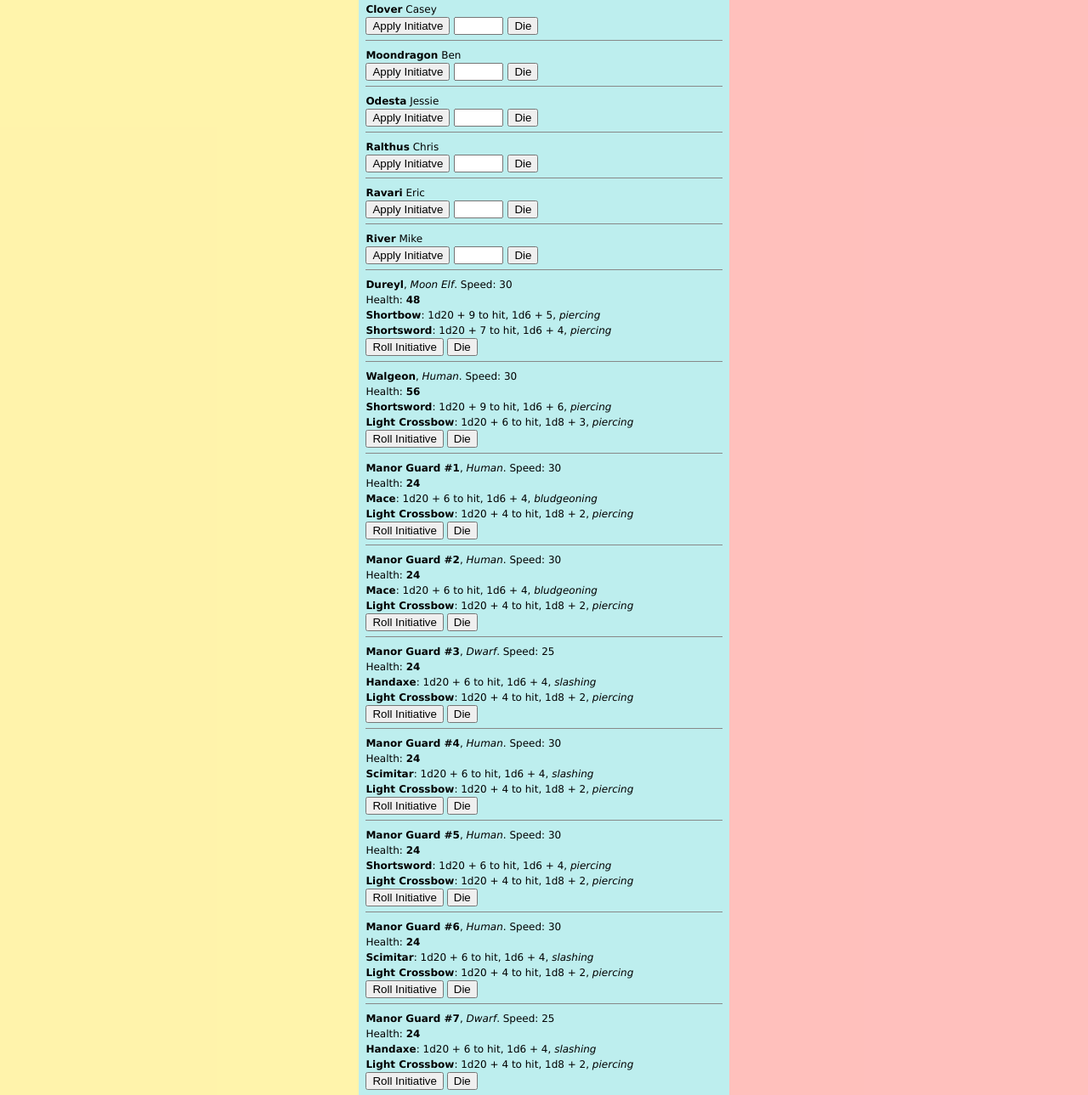
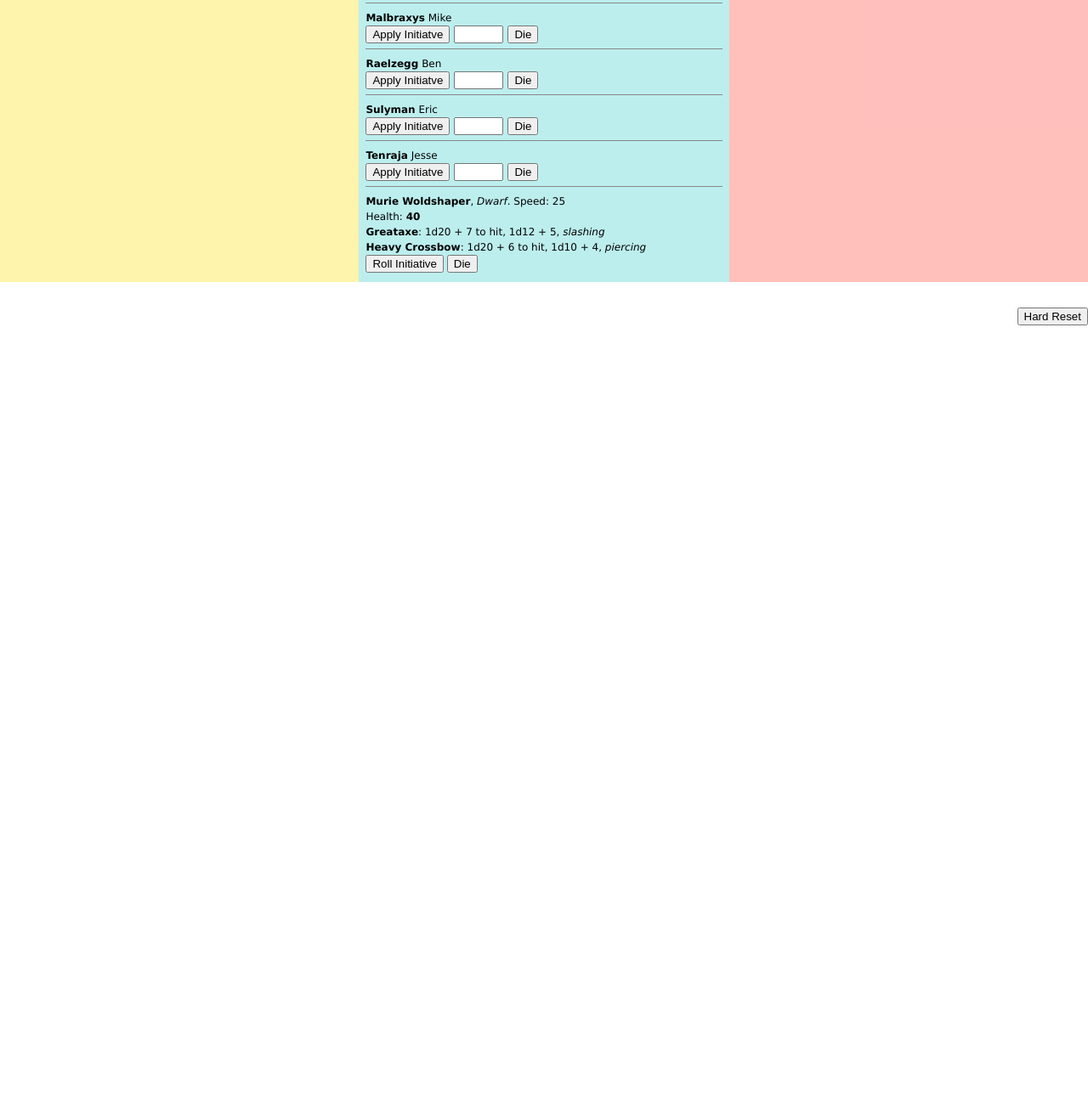
Before and after one commit to billwheeler/billwheeler.github.io, a website: page index.htm in a window 1280 px wide. Shown: the part 106-1395 px from the top of the page at 85% size. After the commit the page ends 800 px from the top, so only its background shows below. Drawn offline with Linux system fonts and the light colour scheme.

Commit message:
began updating things for the campaign

```diff
--- a/index.htm
+++ b/index.htm
@@ -7,11 +7,6 @@
     </head>
     <body>
         <div id="main-content">
-            <div class="top-link">
-                <a href="https://pre00.deviantart.net/4ccb/th/pre/i/2015/131/f/7/mimic_by_alejandro_mirabal-d8t0wmy.jpg" target="_blank">Cune</a>
-                &nbsp;
-                <a href="https://cdnb.artstation.com/p/assets/images/images/003/563/935/large/daehun-park-illust-cw-shield-01.jpg?1475053825" target="_blank">Construct</a>
-            </div>
             <table cellpadding="0" cellspacing="0" border="0">
                 <tr>
                     <td class="encounter">
--- a/json/state.json
+++ b/json/state.json
@@ -2,568 +2,57 @@
     "players": [
         {
             "id": 1,
-            "name": "Clover",
+            "name": "Fionula",
             "player": "Casey",
             "state": "alive"
         },
         {
             "id": 2,
-            "name": "Moondragon",
+            "name": "Malbraxys",
+            "player": "Mike",
+            "state": "alive"
+        },
+        {
+            "id": 3,
+            "name": "Raelzegg",
             "player": "Ben",
             "state": "alive"
         },
         {
-            "id": 3,
-            "name": "Odesta",
-            "player": "Jessie",
-            "state": "alive"
-        },
-        {
             "id": 4,
-            "name": "Ralthus",
-            "player": "Chris",
+            "name": "Sulyman",
+            "player": "Eric",
             "state": "alive"
         },
         {
             "id": 5,
-            "name": "Ravari",
-            "player": "Eric",
-            "state": "alive"
-        },
-        {
-            "id": 6,
-            "name": "River",
-            "player": "Mike",
+            "name": "Tenraja",
+            "player": "Jesse",
             "state": "alive"
         }
     ],
     "npcs": [
         {
             "id": 21,
-            "name": "Dureyl",
-            "race": "Moon Elf",
-            "armor": 16,
-            "health": 48,
-            "speed": 30,
-            "state": "alive",
-            "weapons": [
-                {
-                    "name": "Shortbow",
-                    "dice": "1d6",
-                    "hitMod": 9,
-                    "attackMod": 5,
-                    "damageType": "piercing"
-                },
-                {
-                    "name": "Shortsword",
-                    "dice": "1d6",
-                    "hitMod": 7,
-                    "attackMod": 4,
-                    "damageType": "piercing"
-                }
-            ]
-        },
-        {
-            "id": 22,
-            "name": "Walgeon",
-            "race": "Human",
+            "name": "Murie Woldshaper",
+            "race": "Dwarf",
             "armor": 15,
-            "health": 56,
-            "speed": 30,
-            "state": "alive",
-            "weapons": [
-                {
-                    "name": "Shortsword",
-                    "dice": "1d6",
-                    "hitMod": 9,
-                    "attackMod": 6,
-                    "damageType": "piercing"
-                },
-                {
-                    "name": "Light Crossbow",
-                    "dice": "1d8",
-                    "hitMod": 6,
-                    "attackMod": 3,
-                    "damageType": "piercing"
-                }
-            ]
-        },
-        {
-            "id": 7,
-            "name": "Manor Guard #1",
-            "race": "Human",
-            "armor": 12,
-            "health": 24,
-            "speed": 30,
-            "state": "alive",
-            "weapons": [
-                {
-                    "name": "Mace",
-                    "dice": "1d6",
-                    "hitMod": 6,
-                    "attackMod": 4,
-                    "damageType": "bludgeoning"
-                },
-                {
-                    "name": "Light Crossbow",
-                    "dice": "1d8",
-                    "hitMod": 4,
-                    "attackMod": 2,
-                    "damageType": "piercing"
-                }
-            ]
-        },
-        {
-            "id": 8,
-            "name": "Manor Guard #2",
-            "race": "Human",
-            "armor": 12,
-            "health": 24,
-            "speed": 30,
-            "state": "alive",
-            "weapons": [
-                {
-                    "name": "Mace",
-                    "dice": "1d6",
-                    "hitMod": 6,
-                    "attackMod": 4,
-                    "damageType": "bludgeoning"
-                },
-                {
-                    "name": "Light Crossbow",
-                    "dice": "1d8",
-                    "hitMod": 4,
-                    "attackMod": 2,
-                    "damageType": "piercing"
-                }
-            ]
-        },
-        {
-            "id": 9,
-            "name": "Manor Guard #3",
-            "race": "Dwarf",
-            "armor": 12,
-            "health": 24,
+            "health": 40,
             "speed": 25,
             "state": "alive",
             "weapons": [
                 {
-                    "name": "Handaxe",
-                    "dice": "1d6",
-                    "hitMod": 6,
-                    "attackMod": 4,
+                    "name": "Greataxe",
+                    "dice": "1d12",
+                    "hitMod": 7,
+                    "attackMod": 5,
                     "damageType": "slashing"
                 },
                 {
-                    "name": "Light Crossbow",
-                    "dice": "1d8",
-                    "hitMod": 4,
-                    "attackMod": 2,
-                    "damageType": "piercing"
-                }
-            ]
-        },
-        {
-            "id": 10,
-            "name": "Manor Guard #4",
-            "race": "Human",
-            "armor": 12,
-            "health": 24,
-            "speed": 30,
-            "state": "alive",
-            "weapons": [
-                {
-                    "name": "Scimitar",
-                    "dice": "1d6",
+                    "name": "Heavy Crossbow",
+                    "dice": "1d10",
                     "hitMod": 6,
                     "attackMod": 4,
-                    "damageType": "slashing"
-                },
-                {
-                    "name": "Light Crossbow",
-                    "dice": "1d8",
-                    "hitMod": 4,
-                    "attackMod": 2,
-                    "damageType": "piercing"
-                }
-            ]
-        },
-        {
-            "id": 11,
-            "name": "Manor Guard #5",
-            "race": "Human",
-            "armor": 12,
-            "health": 24,
-            "speed": 30,
-            "state": "alive",
-            "weapons": [
-                {
-                    "name": "Shortsword",
-                    "dice": "1d6",
-                    "hitMod": 6,
-                    "attackMod": 4,
-                    "damageType": "piercing"
-                },
-                {
-                    "name": "Light Crossbow",
-                    "dice": "1d8",
-                    "hitMod": 4,
-                    "attackMod": 2,
-                    "damageType": "piercing"
-                }
-            ]
-        },
-        {
-            "id": 12,
-            "name": "Manor Guard #6",
-            "race": "Human",
-            "armor": 12,
-            "health": 24,
-            "speed": 30,
-            "state": "alive",
-            "weapons": [
-                {
-                    "name": "Scimitar",
-                    "dice": "1d6",
-                    "hitMod": 6,
-                    "attackMod": 4,
-                    "damageType": "slashing"
-                },
-                {
-                    "name": "Light Crossbow",
-                    "dice": "1d8",
-                    "hitMod": 4,
-                    "attackMod": 2,
-                    "damageType": "piercing"
-                }
-            ]
-        },
-        {
-            "id": 13,
-            "name": "Manor Guard #7",
-            "race": "Dwarf",
-            "armor": 12,
-            "health": 24,
-            "speed": 25,
-            "state": "alive",
-            "weapons": [
-                {
-                    "name": "Handaxe",
-                    "dice": "1d6",
-                    "hitMod": 6,
-                    "attackMod": 4,
-                    "damageType": "slashing"
-                },
-                {
-                    "name": "Light Crossbow",
-                    "dice": "1d8",
-                    "hitMod": 4,
-                    "attackMod": 2,
-                    "damageType": "piercing"
-                }
-            ]
-        },
-        {
-            "id": 14,
-            "name": "Manor Guard #8",
-            "race": "Human",
-            "armor": 12,
-            "health": 24,
-            "speed": 30,
-            "state": "alive",
-            "weapons": [
-                {
-                    "name": "Scimitar",
-                    "dice": "1d6",
-                    "hitMod": 6,
-                    "attackMod": 4,
-                    "damageType": "slashing"
-                },
-                {
-                    "name": "Light Crossbow",
-                    "dice": "1d8",
-                    "hitMod": 4,
-                    "attackMod": 2,
-                    "damageType": "piercing"
-                }
-            ]
-        },
-        {
-            "id": 15,
-            "name": "Manor Guard #9",
-            "race": "Human",
-            "armor": 12,
-            "health": 24,
-            "speed": 30,
-            "state": "alive",
-            "weapons": [
-                {
-                    "name": "Mace",
-                    "dice": "1d6",
-                    "hitMod": 6,
-                    "attackMod": 4,
-                    "damageType": "bludgeoning"
-                },
-                {
-                    "name": "Light Crossbow",
-                    "dice": "1d8",
-                    "hitMod": 4,
-                    "attackMod": 2,
-                    "damageType": "piercing"
-                }
-            ]
-        },
-        {
-            "id": 16,
-            "name": "Manor Guard #10",
-            "race": "Human",
-            "armor": 12,
-            "health": 24,
-            "speed": 30,
-            "state": "alive",
-            "weapons": [
-                {
-                    "name": "Shortsword of Wounding",
-                    "dice": "1d6",
-                    "hitMod": 6,
-                    "attackMod": 4,
-                    "damageType": "piercing"
-                },
-                {
-                    "name": "Light Crossbow",
-                    "dice": "1d8",
-                    "hitMod": 4,
-                    "attackMod": 2,
-                    "damageType": "piercing"
-                }
-            ]
-        },
-        {
-            "id": 17,
-            "name": "Manor Guard #11",
-            "race": "Dwarf",
-            "armor": 12,
-            "health": 24,
-            "speed": 25,
-            "state": "alive",
-            "weapons": [
-                {
-                    "name": "Handaxe",
-                    "dice": "1d6",
-                    "hitMod": 6,
-                    "attackMod": 4,
-                    "damageType": "slashing"
-                },
-                {
-                    "name": "Light Crossbow",
-                    "dice": "1d8",
-                    "hitMod": 4,
-                    "attackMod": 2,
-                    "damageType": "piercing"
-                }
-            ]
-        },
-        {
-            "id": 18,
-            "name": "Manor Guard #12",
-            "race": "Human",
-            "armor": 12,
-            "health": 24,
-            "speed": 30,
-            "state": "alive",
-            "weapons": [
-                {
-                    "name": "Scimitar",
-                    "dice": "1d6",
-                    "hitMod": 6,
-                    "attackMod": 4,
-                    "damageType": "slashing"
-                },
-                {
-                    "name": "Light Crossbow",
-                    "dice": "1d8",
-                    "hitMod": 4,
-                    "attackMod": 2,
-                    "damageType": "piercing"
-                }
-            ]
-        },
-        {
-            "id": 19,
-            "name": "Manor Guard #13",
-            "race": "Human",
-            "armor": 12,
-            "health": 24,
-            "speed": 30,
-            "state": "alive",
-            "weapons": [
-                {
-                    "name": "Mace",
-                    "dice": "1d6",
-                    "hitMod": 6,
-                    "attackMod": 4,
-                    "damageType": "bludgeoning"
-                },
-                {
-                    "name": "Light Crossbow",
-                    "dice": "1d8",
-                    "hitMod": 4,
-                    "attackMod": 2,
-                    "damageType": "piercing"
-                }
-            ]
-        },
-        {
-            "id": 20,
-            "name": "Manor Guard #14",
-            "race": "Human",
-            "armor": 12,
-            "health": 24,
-            "speed": 30,
-            "state": "alive",
-            "weapons": [
-                {
-                    "name": "Mace",
-                    "dice": "1d6",
-                    "hitMod": 6,
-                    "attackMod": 4,
-                    "damageType": "bludgeoning"
-                },
-                {
-                    "name": "Light Crossbow",
-                    "dice": "1d8",
-                    "hitMod": 4,
-                    "attackMod": 2,
-                    "damageType": "piercing"
-                }
-            ]
-        },
-        {
-            "id": 23,
-            "name": "Lord Woodtide",
-            "race": "Rakshasa",
-            "armor": 16,
-            "health": 110,
-            "speed": 40,
-            "state": "alive",
-            "weapons": [
-                {
-                    "name": "Claws",
-                    "dice": "2d6",
-                    "hitMod": 7,
-                    "attackMod": 2,
-                    "damageType": "slashing"
-                }
-            ]
-        },
-        {
-            "id": 28,
-            "name": "Lord Woodtide's Construct",
-            "race": "Construct",
-            "armor": 19,
-            "health": 110,
-            "speed": 30,
-            "state": "alive",
-            "weapons": [
-                {
-                    "name": "Flail",
-                    "dice": "2d8",
-                    "hitMod": 7,
-                    "attackMod": 4,
-                    "damageType": "bludgeoning"
-                },
-                {
-                    "name": "Javelin",
-                    "dice": "2d6",
-                    "hitMod": 7,
-                    "attackMod": 4,
-                    "damageType": "piercing"
-                }
-            ]
-        },
-        {
-            "id": 24,
-            "name": "Braga",
-            "race": "Half-Orc",
-            "armor": 17,
-            "health": 64,
-            "speed": 35,
-            "state": "alive",
-            "weapons": [
-                {
-                    "name": "Greatsword",
-                    "dice": "2d6",
-                    "hitMod": 6,
-                    "attackMod": 3,
-                    "damageType": "slashing"
-                },
-                {
-                    "name": "Longbow",
-                    "dice": "1d8",
-                    "hitMod": 6,
-                    "attackMod": 3,
-                    "damageType": "piercing"
-                }
-
-            ]
-        },
-        {
-            "id": 25,
-            "name": "Danamin",
-            "race": "Halfling",
-            "armor": 15,
-            "health": 42,
-            "speed": 25,
-            "state": "alive",
-            "weapons": [
-                {
-                    "name": "Shortsword",
-                    "dice": "1d6",
-                    "hitMod": 5,
-                    "attackMod": 3,
-                    "damageType": "piercing"
-                },
-                {
-                    "name": "Shortbow",
-                    "dice": "1d6",
-                    "hitMod": 5,
-                    "attackMod": 3,
-                    "damageType": "piercing"
-                }
-            ]
-        },
-        {
-            "id": 26,
-            "name": "Kelsira",
-            "race": "Halfling",
-            "armor": 13,
-            "health": 36,
-            "speed": 25,
-            "state": "alive",
-            "weapons": [
-                {
-                    "name": "Dagger",
-                    "dice": "1d4",
-                    "hitMod": 4,
-                    "attackMod": 2,
-                    "damageType": "piercing"
-                }
-            ]
-        },
-        {
-            "id": 27,
-            "name": "Sybil",
-            "race": "Human",
-            "armor": 15,
-            "health": 54,
-            "speed": 30,
-            "state": "alive",
-            "weapons": [
-                {
-                    "name": "Dagger",
-                    "dice": "1d4",
-                    "hitMod": 2,
-                    "attackMod": 2,
                     "damageType": "piercing"
                 }
             ]
--- a/src/app/storage.js
+++ b/src/app/storage.js
@@ -1,6 +1,6 @@
 "use strict";
 
-const STORAGE_KEY = "BriarportOneShotPartDeux";
+const STORAGE_KEY = "OssariaPartOne";
 
 var fetchJson = function (callback) {
     var request = new XMLHttpRequest();
--- a/src/app/ui.js
+++ b/src/app/ui.js
@@ -13,8 +13,6 @@ var update = function () {
 };
 
 var render = function () {
-    var encounter = [];
-
     active.innerHTML = "";
     inactive.innerHTML = "";
     deadguys.innerHTML = "";
```
Also changed, not shown: README.md, js/scripts.js, package.json (line endings or trailing spaces), 2 other files.
